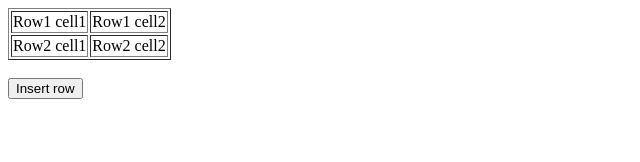
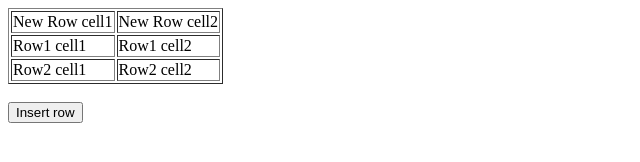
Before and after one commit to acciojob/create-table-1-mitkari49, a website: page main.html in a window 1280 px wide. Both pictures are taken after a click on the button "Insert row". Shown: the whole page, without its empty margins (0-640 px from the left). Drawn offline with Linux system fonts and the light colour scheme.

Commit message:
created a submission

```diff
--- a/main.html
+++ b/main.html
@@ -1,13 +1,10 @@
 <!DOCTYPE html>
-
 <html>
-
 <head>
-	<meta charset=utf-8 />
+    <meta charset="utf-8" />
     <title>Insert row in a table</title>
     <link rel="stylesheet" href="styles.css">
 </head>
-
 <body>
     <table id="sampleTable" border="1">
         <tr><td>Row1 cell1</td>
@@ -17,9 +14,6 @@
     </table><br>
 
     <input type="button" onclick="insert_Row()" value="Insert row">
-    <script type="text/javascript" src="./script.js">
-</script>
-
+    <script type="text/javascript" src="./script.js"></script>
 </body>
-
 </html>
--- a/script.js
+++ b/script.js
@@ -1,5 +1,11 @@
 function insert_Row() {
-    //Write your code here
+let table = document.getElementById("sampleTable");
+let newRow = table.insertRow(0); // insert new row at top
 
+let cell1 = newRow.insertCell(0);
+let cell2 = newRow.insertCell(1);
+
+	 cell1.innerHTML = "New Row cell1";
+	 cell2.innerHTML = "New Row cell2";
 
 }
```
Lines whose indentation alone changed are shown as unchanged.
